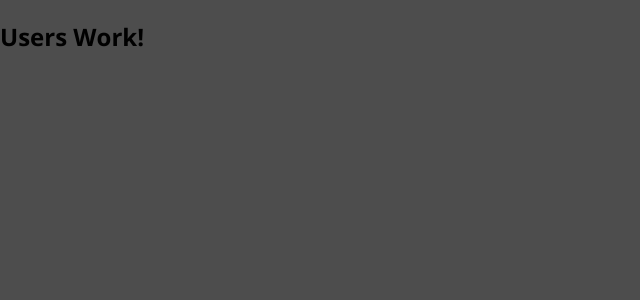
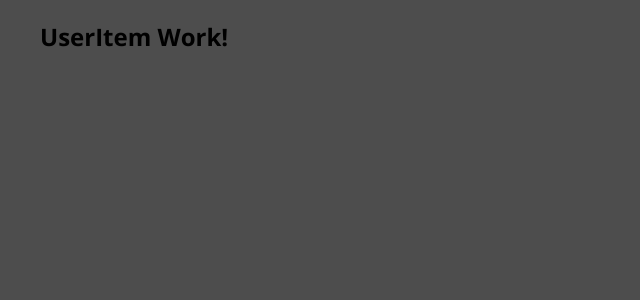
Before and after one commit to danielle-levy/MERN-Full-Stack-Project, a React (Create React App) app: page / in a window 1280 px wide. Shown: the top 300 px of the page, without its empty margins (0-640 px from the left). Built offline with nearby package versions, Linux system fonts and the light colour scheme.

Commit message:
Adding UsersList page & components

```diff
--- /dev/null
+++ b/src/user/components/UserItem.js
@@ -0,0 +1,9 @@
+import React from 'react';
+
+import './UserItem.css';
+
+const UserItem = props => {
+    return <h2>UserItem Work!</h2>;
+};
+
+export default UserItem;
--- /dev/null
+++ b/src/user/components/UsersList.js
@@ -0,0 +1,27 @@
+import React from 'react';
+
+import './UsersList.css'
+import UserItem from './UserItem'
+
+const UsersList = props => {
+    if (props.items.length === 0) {
+        return <div className="center">
+            <h2>No Users Found.</h2>
+        </div>;
+    }
+
+    return (
+        <ul>
+            {props.items.map(user =>
+                <UserItem
+                    key={user.id}
+                    id={user.id}
+                    image={user.image}
+                    name={user.name}
+                    placeCount={user.places}
+                />)}
+        </ul>
+    );
+};
+
+export default UsersList;
--- a/src/user/pages/Users.js
+++ b/src/user/pages/Users.js
@@ -1,7 +1,20 @@
-import React from "react";
+import React from 'react';
+
+import UsersList from '../components/UsersList';
 
 const Users = () => {
-    return <h2>Users Work!</h2>;
+    const IMAGE_URL = 'https://media.licdn.com/dms/image/D4D16AQHJpqThgdDs3Q/profile-displaybackgroundimage-shrink_350_1400/0/1671816287583?e=1678320000&v=beta&t=PLjYRRwGnGy-tcl5CAlu81TUgPVX7YzL0vWfC8tVJM0';
+
+    const USERS = [
+        {
+            id: 'u1',
+            name: 'Danielle',
+            image: IMAGE_URL,
+            places: 3,
+        },
+    ]
+
+    return <UsersList items={USERS} />;
 };
 
 export default Users;
```
Also changed, not shown: src/user/components/UserItem.css (added), src/user/components/UsersList.css (added).
